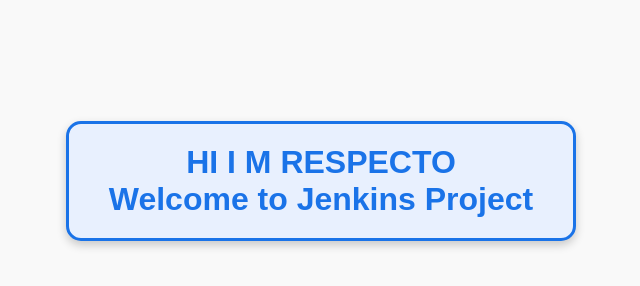
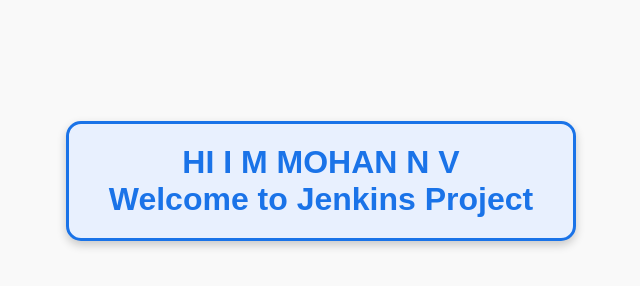
Before and after one commit to Shraddha571997/shraddhadevops5lab, a plain HTML site: page index.html in a window 1280 px wide. Shown: the full height of the page, 319-959 px from the left. Drawn offline with Linux system fonts and the light colour scheme.

Commit message:
Update index.html

```diff
--- a/index.html
+++ b/index.html
@@ -24,7 +24,7 @@
 </head>
 <body>
     <h1>
-        HI I M RESPECTO<br>
+        HI I M  MOHAN N V <br>
         Welcome to Jenkins Project
     </h1>
 </body>
```
